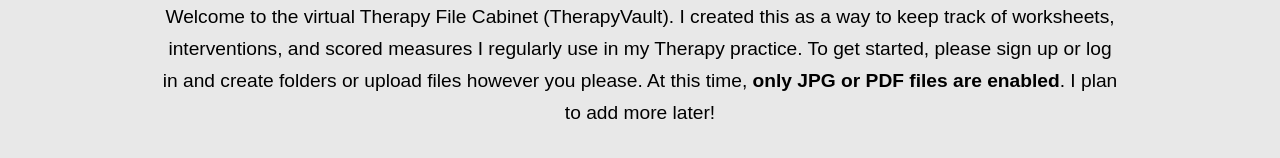
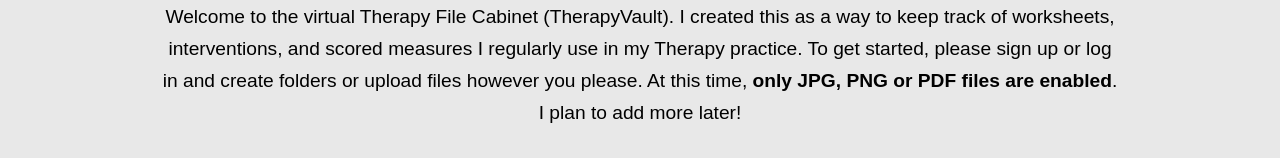
Before and after one commit to jwaddell10/TherapyVault, a React (Vite) app in the folder client/: page / in a window 1280 px wide. Shown: the part 261-419 px from the top of the page. Built offline with nearby package versions, Linux system fonts and the light colour scheme.

Commit message:
changed title page to reflect ability to add png files

```diff
--- a/client/src/components/HomePage/HomePage.jsx
+++ b/client/src/components/HomePage/HomePage.jsx
@@ -16,7 +16,7 @@
 				interventions, and scored measures I regularly use in my Therapy
 				practice. To get started, please sign up or log in and create
 				folders or upload files however you please. At this time,{" "}
-				<strong>only JPG or PDF files are enabled</strong>. I plan to
+				<strong>only JPG, PNG or PDF files are enabled</strong>. I plan to
 				add more later!
 			</p>
 
```
